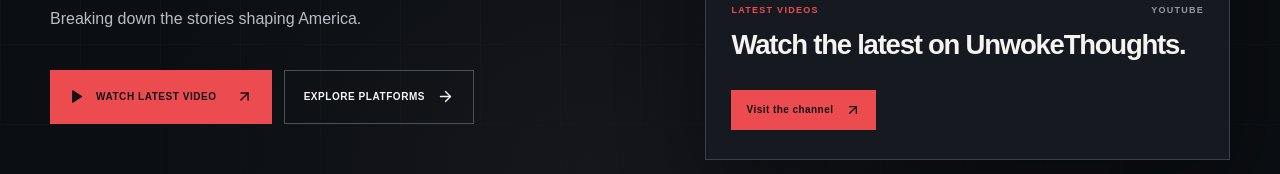
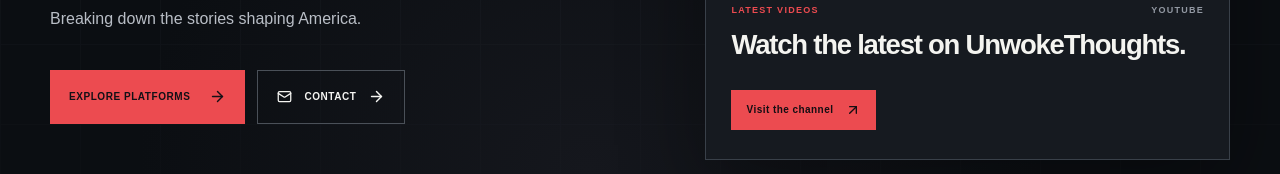
Before and after one commit to awl1991/Unwoke, a Next.js app: page / in a window 1280 px wide. Shown: the part 549-723 px from the top of the page. Built offline with nearby package versions, Linux system fonts and the light colour scheme; no server answers.

Commit message:
Update hero buttons

```diff
--- a/app/page.tsx
+++ b/app/page.tsx
@@ -1,4 +1,4 @@
-import { ArrowDown, ArrowRight, ArrowUpRight, HeartHandshake, Play, Radio, ShieldCheck } from "lucide-react";
+import { ArrowDown, ArrowRight, ArrowUpRight, HeartHandshake, Mail, Radio, ShieldCheck } from "lucide-react";
 import { Header } from "@/components/header";
 import { BrandMark } from "@/components/brand-mark";
 import { BrandIcon } from "@/components/brand-icons";
@@ -37,8 +37,8 @@ export default async function HomePage() {
             <h1 id="hero-title">THE NEWS<span className="hero-period">.</span><br/>THE CONTEXT<span className="hero-period">.</span><br/><span className="hero-outline">THE CONVERSATION.</span></h1>
             <p className="hero-subtitle">Independent news. <strong>Unfiltered commentary.</strong><br/>Breaking down the stories shaping America.</p>
             <div className="hero-cta-row">
-              <a className="primary-button" href="#latest-video"><Play size={15} fill="currentColor"/> WATCH LATEST VIDEO <ArrowUpRight size={17}/></a>
-              <a className="secondary-button" href="#connect">EXPLORE PLATFORMS <ArrowRight size={17}/></a>
+              <a className="primary-button" href="#connect">EXPLORE PLATFORMS <ArrowRight size={17}/></a>
+              <a className="secondary-button" href="#contact"><Mail size={15}/> CONTACT <ArrowRight size={17}/></a>
             </div>
             <div className="hero-signoff"><span className="small-asterisk">✳</span><span>YOUR HUB FOR EVERYTHING<br/>UNWOKETHOUGHTS.</span><span className="signoff-rule"/></div>
           </div>
```
